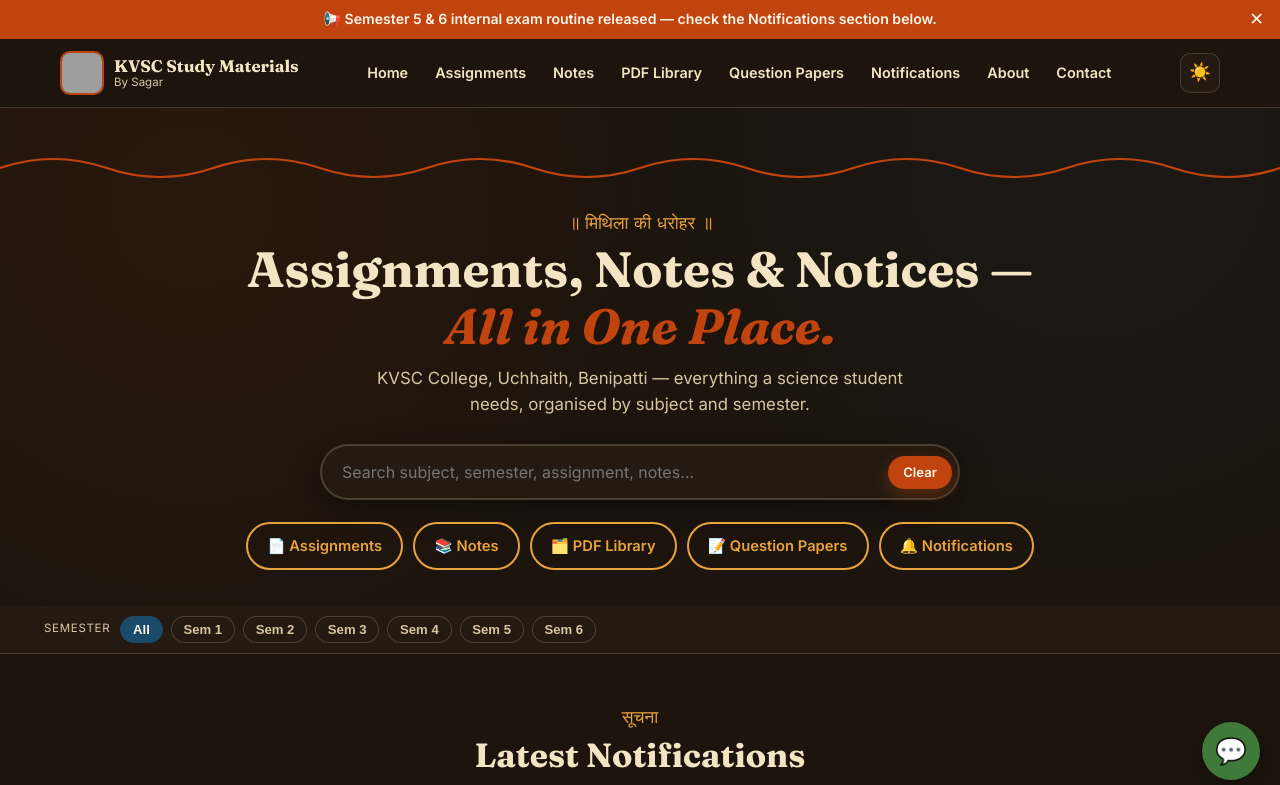
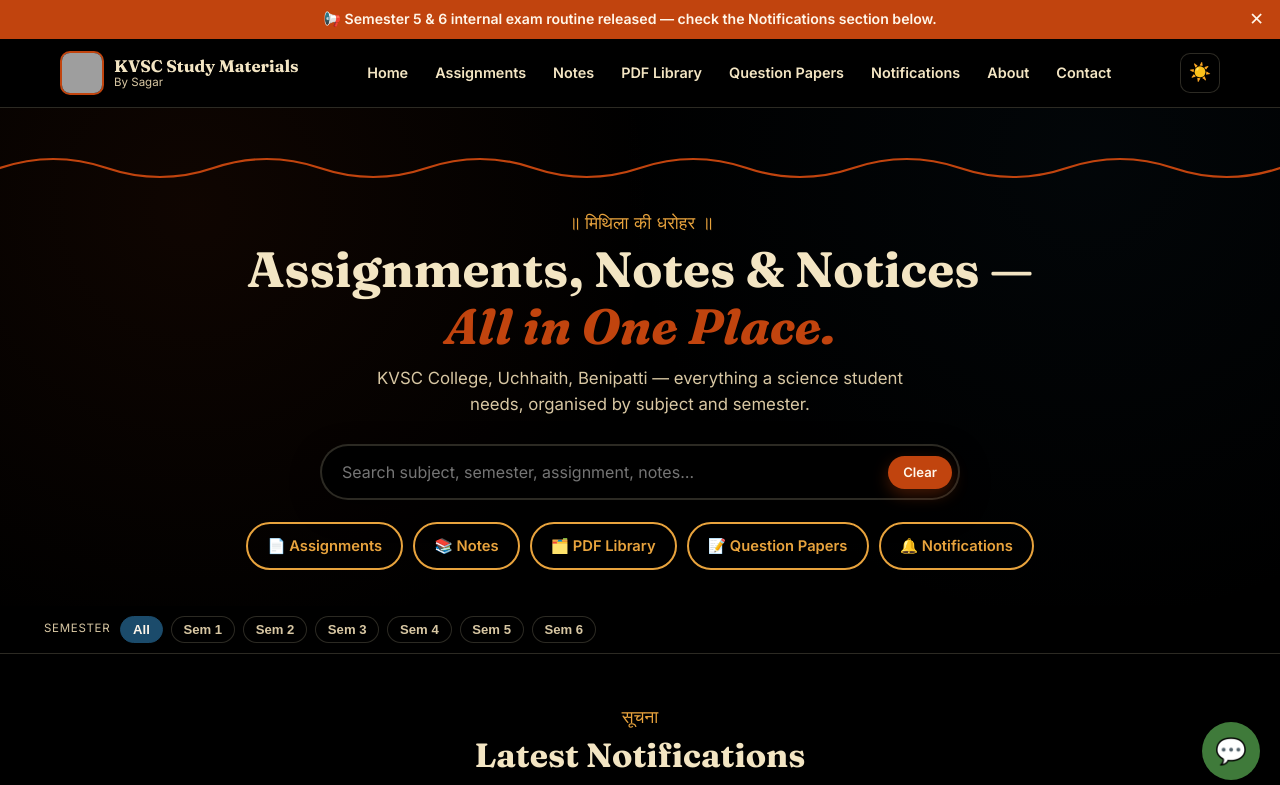
Before and after one commit to jhasagar121/Kvs-college-, a plain HTML site: page index.html in a window 1280 px wide. Both pictures are taken after a click on the button "Toggle dark mode". Shown: the top 785 px of the page. Drawn offline with Linux system fonts and the light colour scheme; grey boxes are pictures that could not be loaded; a web font is replaced by a local one.

Commit message:
Update index.html
Theme change

```diff
--- a/index.html
+++ b/index.html
@@ -43,9 +43,9 @@
 }
 
 [data-theme="dark"]{
-  --parchment:#1C140D;
-  --parchment-2:#241A11;
-  --card:#241A11;
+  --parchment:#000000;
+  --parchment-2:#000000;
+  --card:#000000;
   --ink:#F3E5C3;
   --ink-soft:#D8C7A3;
   --border-line: rgba(243,229,195,0.18);
```
